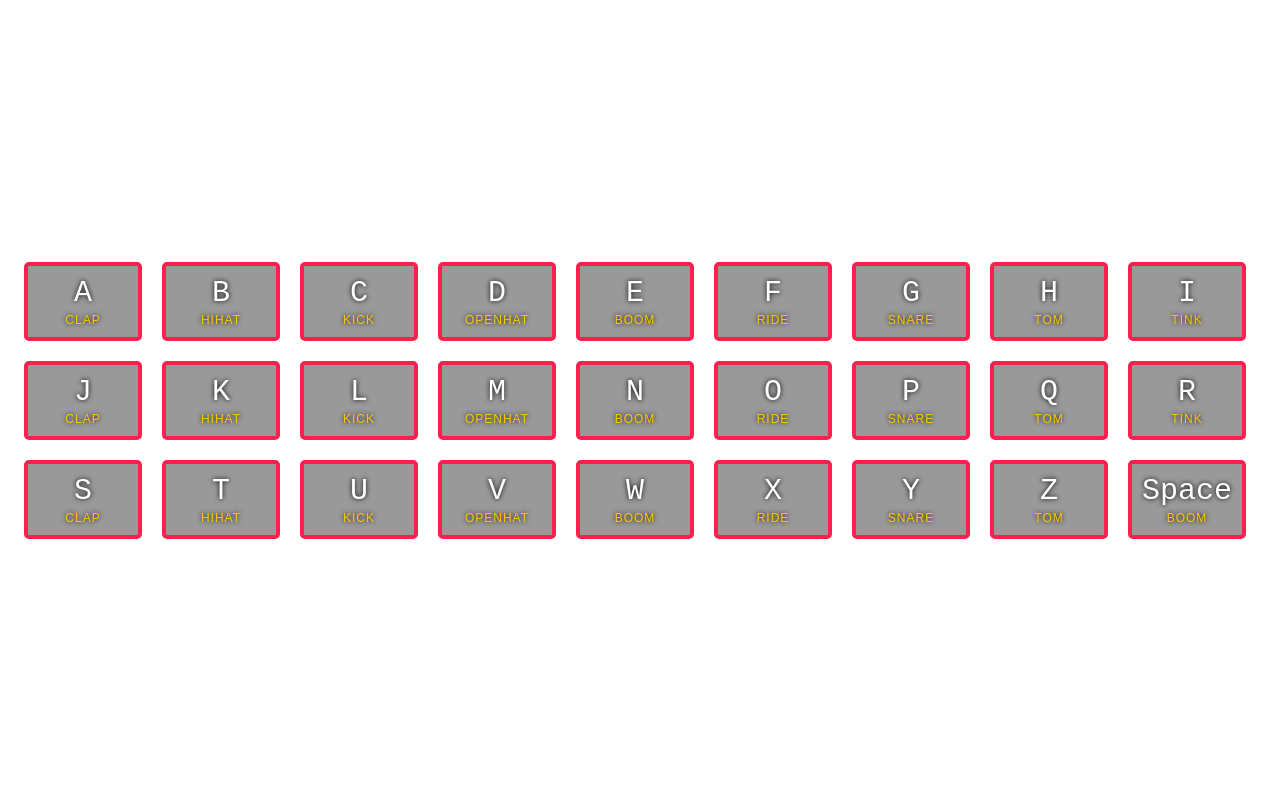
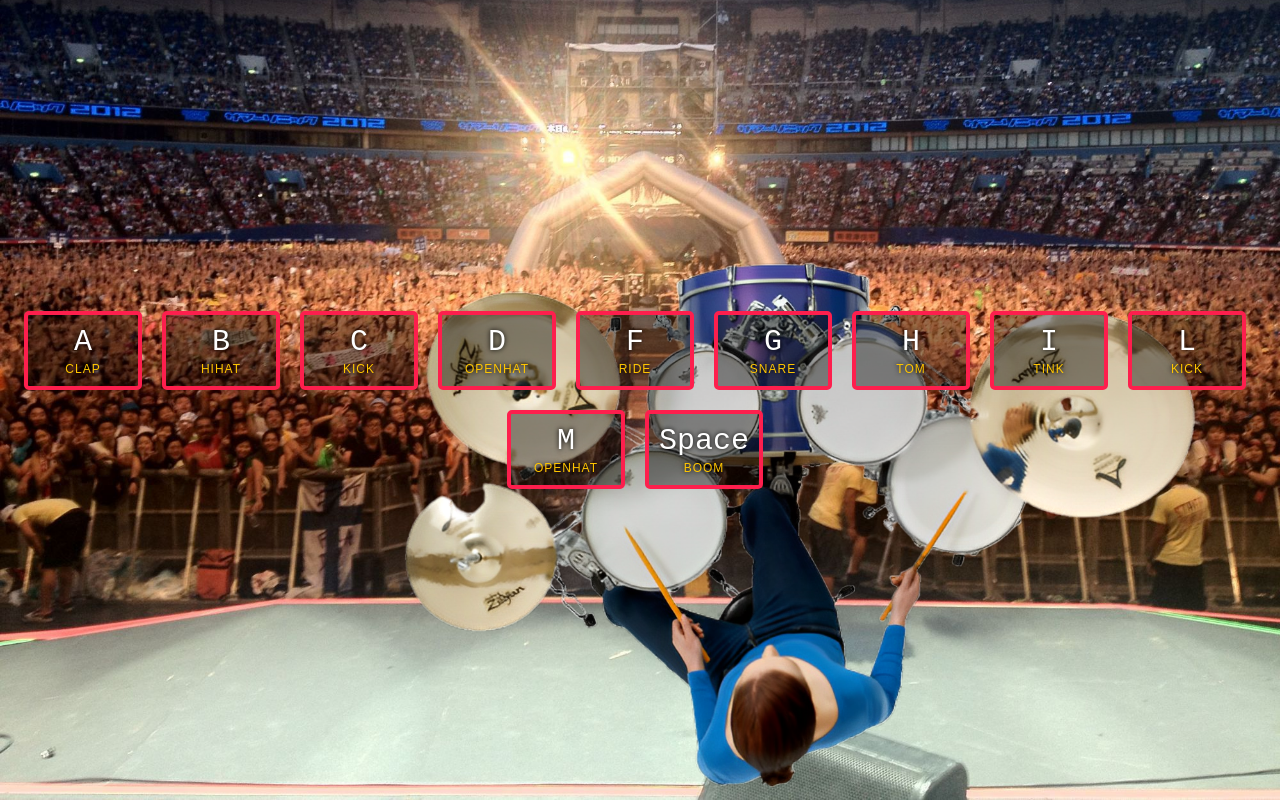
Before and after one commit to VPS010/Drum-set, a plain HTML site: page index.html in a window 1280 px wide. Drawn offline with Linux system fonts and the light colour scheme.

Commit message:
duplicate sounds removed

```diff
--- a/index.html
+++ b/index.html
@@ -6,6 +6,10 @@
   <link rel="stylesheet" href="style.css">
 </head>
 <body>
+
+<div>
+  <img  class="Drummer-img" src="Image/final2.png" height="600px" alt="">
+</div>
   <div class="keys">
     <div data-key="65" class="key">
       <kbd>A</kbd>
@@ -23,10 +27,6 @@
       <kbd>D</kbd>
       <span class="sound">openhat</span>
     </div>
-    <div data-key="69" class="key">
-      <kbd>E</kbd>
-      <span class="sound">boom</span>
-    </div>
     <div data-key="70" class="key">
       <kbd>F</kbd>
       <span class="sound">ride</span>
@@ -43,14 +43,6 @@
       <kbd>I</kbd>
       <span class="sound">tink</span>
     </div>
-    <div data-key="74" class="key">
-      <kbd>J</kbd>
-      <span class="sound">clap</span>
-    </div>
-    <div data-key="75" class="key">
-      <kbd>K</kbd>
-      <span class="sound">hihat</span>
-    </div>
     <div data-key="76" class="key">
       <kbd>L</kbd>
       <span class="sound">kick</span>
@@ -59,58 +51,8 @@
       <kbd>M</kbd>
       <span class="sound">openhat</span>
     </div>
-    <div data-key="78" class="key">
-      <kbd>N</kbd>
-      <span class="sound">boom</span>
-    </div>
-    <div data-key="79" class="key">
-      <kbd>O</kbd>
-      <span class="sound">ride</span>
-    </div>
-    <div data-key="80" class="key">
-      <kbd>P</kbd>
-      <span class="sound">snare</span>
-    </div>
-    <div data-key="81" class="key">
-      <kbd>Q</kbd>
-      <span class="sound">tom</span>
-    </div>
-    <div data-key="82" class="key">
-      <kbd>R</kbd>
-      <span class="sound">tink</span>
-    </div>
-    <div data-key="83" class="key">
-      <kbd>S</kbd>
-      <span class="sound">clap</span>
-    </div>
-    <div data-key="84" class="key">
-      <kbd>T</kbd>
-      <span class="sound">hihat</span>
-    </div>
-    <div data-key="85" class="key">
-      <kbd>U</kbd>
-      <span class="sound">kick</span>
-    </div>
-    <div data-key="86" class="key">
-      <kbd>V</kbd>
-      <span class="sound">openhat</span>
-    </div>
-    <div data-key="87" class="key">
-      <kbd>W</kbd>
-      <span class="sound">boom</span>
-    </div>
-    <div data-key="88" class="key">
-      <kbd>X</kbd>
-      <span class="sound">ride</span>
-    </div>
-    <div data-key="89" class="key">
-      <kbd>Y</kbd>
-      <span class="sound">snare</span>
-    </div>
-    <div data-key="90" class="key">
-      <kbd>Z</kbd>
-      <span class="sound">tom</span>
-    </div>
+
+
     <div data-key="32" class="key">
       <kbd>Space</kbd>
       <span class="sound">Boom</span>
@@ -121,28 +63,12 @@
   <audio data-key="66" src="sounds/hihat.wav"></audio>
   <audio data-key="67" src="sounds/kick.wav"></audio>
   <audio data-key="68" src="sounds/openhat.wav"></audio>
-  <audio data-key="69" src="sounds/boom.wav"></audio>
   <audio data-key="70" src="sounds/ride.wav"></audio>
   <audio data-key="71" src="sounds/snare.wav"></audio>
   <audio data-key="72" src="sounds/tom.wav"></audio>
   <audio data-key="73" src="sounds/tink.wav"></audio>
-  <audio data-key="74" src="sounds/clap.wav"></audio>
-  <audio data-key="75" src="sounds/hihat.wav"></audio>
   <audio data-key="76" src="sounds/kick.wav"></audio>
   <audio data-key="77" src="sounds/openhat.wav"></audio>
-  <audio data-key="78" src="sounds/boom.wav"></audio>
-  <audio data-key="79" src="sounds/ride.wav"></audio>
-  <audio data-key="80" src="sounds/snare.wav"></audio>
-  <audio data-key="81" src="sounds/tom.wav"></audio>
-  <audio data-key="82" src="sounds/tink.wav"></audio>
-  <audio data-key="83" src="sounds/clap.wav"></audio>
-  <audio data-key="84" src="sounds/hihat.wav"></audio>
-  <audio data-key="85" src="sounds/kick.wav"></audio>
-  <audio data-key="86" src="sounds/openhat.wav"></audio>
-  <audio data-key="87" src="sounds/boom.wav"></audio>
-  <audio data-key="88" src="sounds/ride.wav"></audio>
-  <audio data-key="89" src="sounds/snare.wav"></audio>
-  <audio data-key="90" src="sounds/tom.wav"></audio>
   <audio data-key="32" src="sounds/boom.wav"></audio>
 
 <script>
--- a/style.css
+++ b/style.css
@@ -1,6 +1,6 @@
 html {
   font-size: 10px;
-  background: url('./background.jpg') bottom center;
+  background: url('Image/77568a4e1c3b14dd9a6f6ab0541f44ee.jpg') bottom center;
   background-size: cover;
 }
 
@@ -10,6 +10,12 @@ body,html {
   font-family: sans-serif;
 }
 
+.Drummer-img{
+  position: absolute;
+  margin-left: 400px;
+  margin-top: 200px;
+  z-index: -5;
+}
 .keys {
   flex-grow: 1;
     display: flex;
```
Also changed, not shown: Image/77568a4e1c3b14dd9a6f6ab0541f44ee.jpg (added), Image/back-view-crowd-fans-watching-live-performance-music-concert-night-copy-space_637285-544.avif (added).
